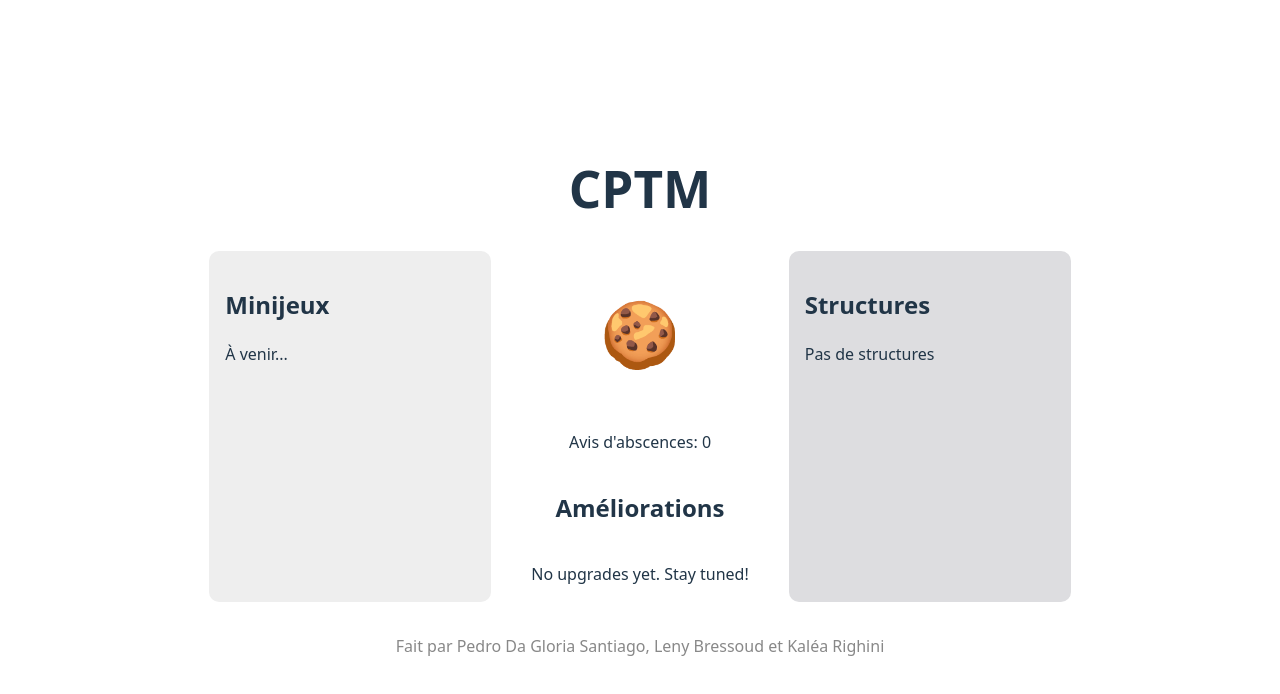
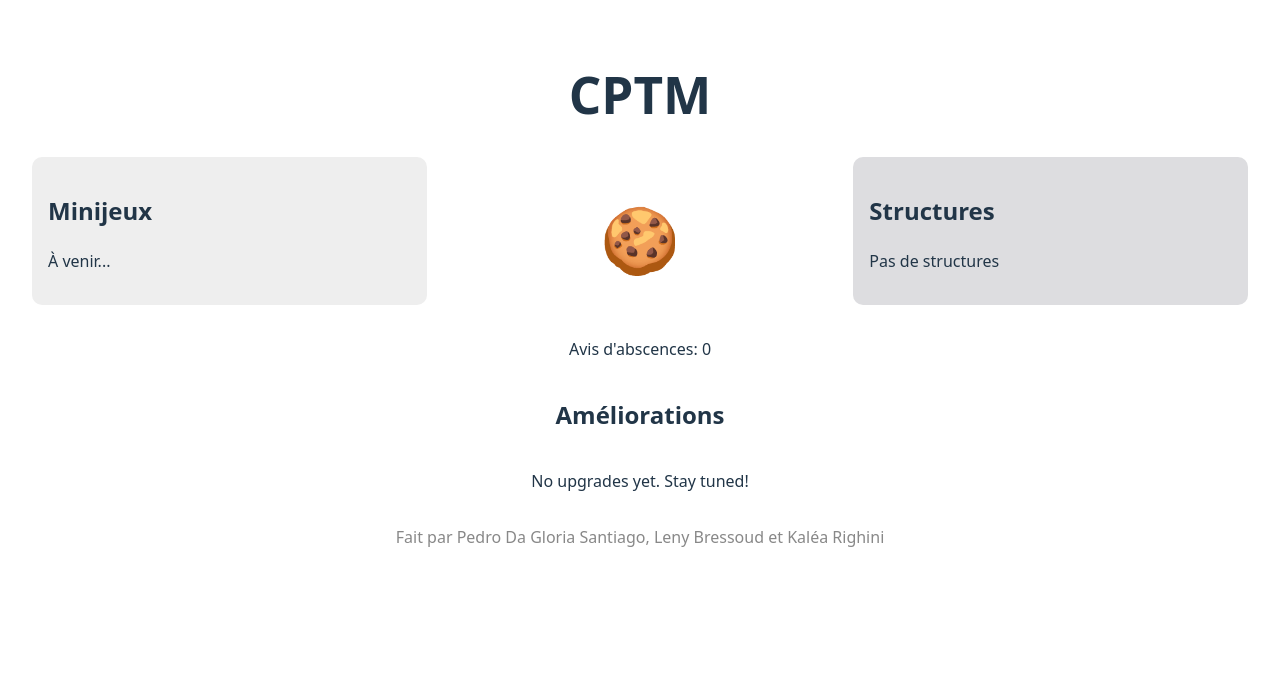
Before and after one commit to kale464/CPTM, a React (Vite) app: page / in a window 1280 px wide. Shown: the top 694 px of the page. Built offline with nearby package versions, Linux system fonts and the light colour scheme.

Commit message:
feat: udpated frontend to have all the elements needed

```diff
--- a/src/App.css
+++ b/src/App.css
@@ -1,3 +1,33 @@
+.app-container {
+  height: 100vh;
+  display: flex;
+  flex-direction: column;
+  overflow: hidden;
+}
+
+.game-layout {
+  display: flex;
+  flex-direction: column;
+  min-height: 100vh;
+  overflow: hidden;
+}
+
+.main-section {
+  flex: 1;
+  display: flex;
+  flex-direction: row;
+  gap: 2rem;
+  margin-top: 1rem;
+  overflow: hidden;
+}
+
+.structures-panel,
+.center-area {
+  height: 100%;
+  flex: 1;
+  overflow-y: auto;
+}
+
 :root {
   font-family: system-ui, Avenir, Helvetica, Arial, sans-serif;
   line-height: 1.5;
@@ -67,12 +97,13 @@ button:focus-visible {
   }
 }
 
-/* General reset & layout */
 #root {
-  max-width: 1280px;
+  width: 100%;
+  max-width: 1920px;
   margin: 0 auto;
   padding: 2rem;
   text-align: center;
+  box-sizing: border-box;
 }
 
 .game-layout {
@@ -82,7 +113,6 @@ button:focus-visible {
   min-height: 100vh;
 }
 
-/* Top bar */
 .top-bar {
   display: flex;
   justify-content: space-between;
@@ -105,7 +135,6 @@ button:focus-visible {
   margin-top: 0.5rem;
 }
 
-/* Main layout section */
 .main-section {
   display: flex;
   flex-direction: row;
@@ -113,7 +142,6 @@ button:focus-visible {
   gap: 2rem;
 }
 
-/* Structures panel (left and right sidebars) */
 .structures-panel {
   width: 250px;
   max-height: 500px;
@@ -125,7 +153,6 @@ button:focus-visible {
   flex-shrink: 0;
 }
 
-/* Differentiate right panel visually */
 .main-section .structures-panel:last-child {
   background-color: #dddde0;
 }
@@ -138,7 +165,6 @@ button:focus-visible {
   box-shadow: 0 1px 3px rgba(0, 0, 0, 0.1);
 }
 
-/* Center area */
 .center-area {
   flex: 1;
   display: flex;
@@ -146,7 +172,6 @@ button:focus-visible {
   align-items: center;
 }
 
-/* Cookie button */
 .cookie-button {
   font-size: 4rem;
   background: none;
@@ -159,7 +184,6 @@ button:focus-visible {
   transform: scale(0.95);
 }
 
-/* Upgrade box */
 .upgrades {
   margin-top: 2rem;
   padding: 1rem;
@@ -169,13 +193,13 @@ button:focus-visible {
   max-width: 400px;
 }
 
-/* Footer */
 .read-the-docs {
   color: #888;
-  margin-top: 2rem;
+  margin-top: 0.5rem;
+  padding: 0.5rem 0;
+  text-align: center;
 }
 
-/* Responsive layout for small screens */
 @media (max-width: 768px) {
   .main-section {
     flex-direction: column;
--- a/src/App.tsx
+++ b/src/App.tsx
@@ -9,7 +9,9 @@ function App() {
   };
 
   return (
-    <>
+    <div className="app-container">
+      <div className="game-layout">
+        <div className="main-content">
           <h1>CPTM</h1>
           <div className="main-section">
             <div className="structures-panel">
@@ -33,11 +35,13 @@ function App() {
               <p>Pas de structures</p>
             </div>
           </div>
+        </div>
 
         <p className="read-the-docs">
           Fait par Pedro Da Gloria Santiago, Leny Bressoud et Kaléa Righini
         </p>
-    </>
+      </div>
+    </div>
   );
 }
 
```
Lines whose indentation alone changed are shown as unchanged.
